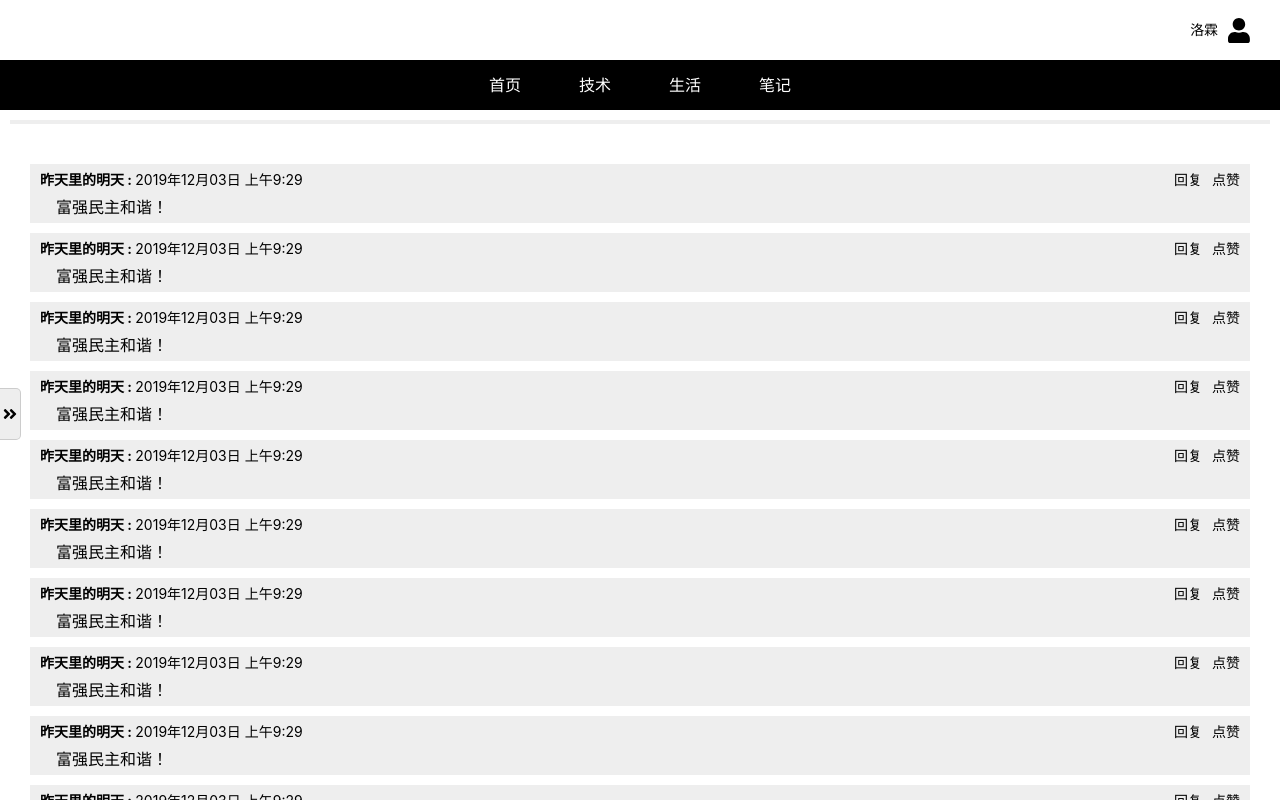
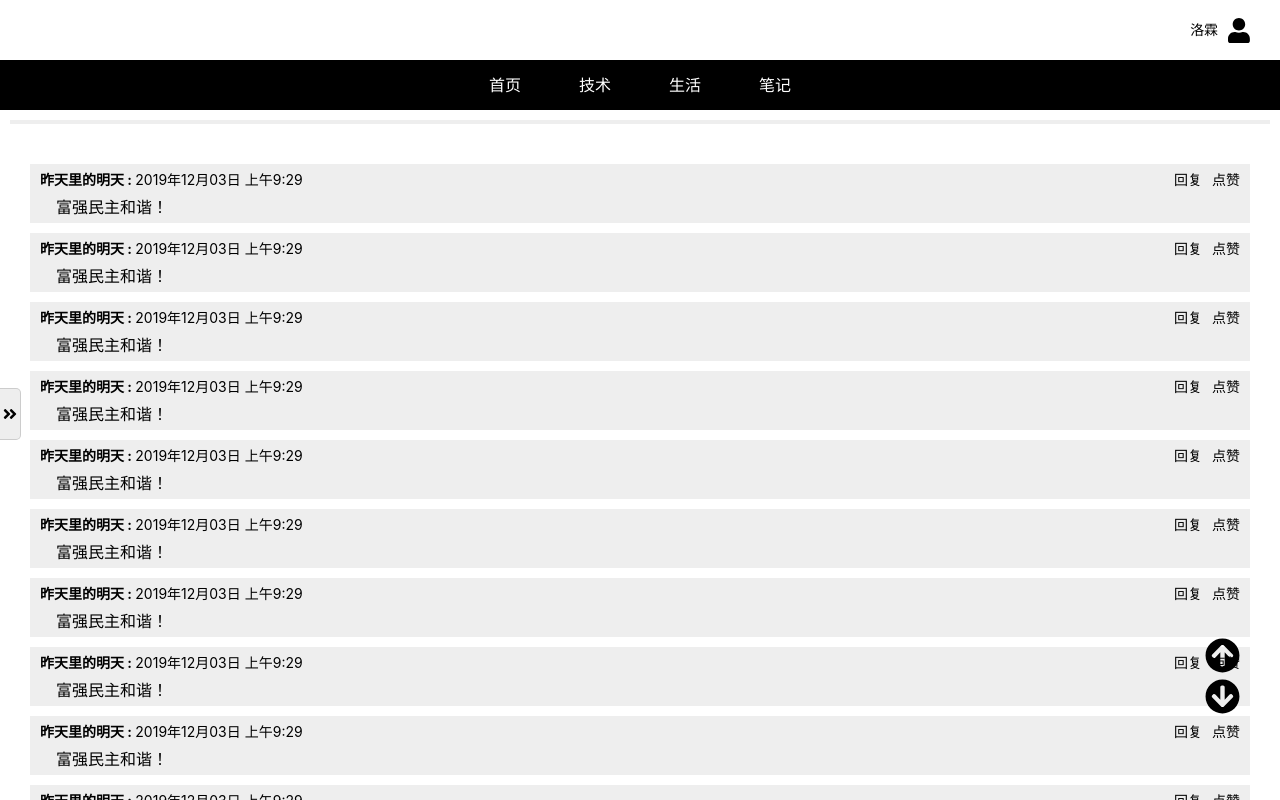
Before and after one commit to rudylucky/react-demo, a React app: page /article/detail/1 in a window 1280 px wide. Built offline with nearby package versions, Linux system fonts and the light colour scheme; no server answers.

Commit message:
update scroll to top

```diff
--- a/package.json
+++ b/package.json
@@ -23,6 +23,7 @@
     "babel-jest": "^25.1.0",
     "babel-loader": "8.0.6",
     "babel-plugin-named-asset-import": "^0.3.6",
+    "babel-plugin-prismjs": "^2.0.1",
     "babel-preset-react-app": "^9.1.1",
     "camelcase": "^5.3.1",
     "case-sensitive-paths-webpack-plugin": "2.3.0",
@@ -156,10 +157,5 @@
       "jest-watch-typeahead/filename",
       "jest-watch-typeahead/testname"
     ]
-  },
-  "babel": {
-    "presets": [
-      "react-app"
-    ]
   }
 }
--- /dev/null
+++ b/src/components/layout/AppFooter/index.jsx
@@ -0,0 +1,12 @@
+import React from 'react'
+
+const AppFooter = () => {
+
+  return (
+    <div>
+      footer
+    </div>
+  )
+}
+
+export default AppFooter
--- a/src/components/layout/BaseLayout/index.module.scss
+++ b/src/components/layout/BaseLayout/index.module.scss
@@ -22,4 +22,7 @@
     // padding: 20px 3px 0 3px;
     position: relative;
   }
+  .footer {
+    display: block;
+  }
 }
--- a/src/components/layout/BaseLayout/index.tsx
+++ b/src/components/layout/BaseLayout/index.tsx
@@ -6,6 +6,7 @@ import style from './index.module.scss'
 import BreadCrumb from 'components/BreadCrumb'
 import AppRoute from 'components/AppRoute'
 import util from '../../../common/util'
+import AppFooter from '../AppFooter'
 
 function composeRouter(parents: Array<IRoute>, routers: Array<IRoute>): Array<IRoute> {
   if (!parents || !parents.length) {
@@ -24,7 +25,7 @@ const BaseLayout = () => {
 
   return (
     <div className={style.baseLayout}>
-      <div className={style.header}>
+      <div className={style.header} id={style.header}>
         <AppHeader />
       </div>
       <div className={style.menuBar}>
@@ -36,6 +37,9 @@ const BaseLayout = () => {
       <div className={style.content}>
         <AppRoute routers={routers} />
       </div>
+      <div className={style.footer} id={style.footer}>
+        <AppFooter />
+      </div>
     </div>
   )
 }
--- a/src/pages/ArticleView/index.module.scss
+++ b/src/pages/ArticleView/index.module.scss
@@ -2,10 +2,6 @@
   text-align: start;
   display: flex;
   height: 100%;
-
-  li {
-    list-style: none;
-  }
 
   .toc {
     text-align: start;
@@ -74,4 +70,17 @@
     .comment {
     }
   }
+
+  .toTop {
+    position: fixed;
+    bottom: 80px;
+    right: 40px;
+    .icon {
+      display: block;
+      color: #000;
+      margin-bottom: 6px;
+      font-size: 35px;
+      cursor: pointer;
+    }
+  }
 }
--- a/src/pages/ArticleView/index.tsx
+++ b/src/pages/ArticleView/index.tsx
@@ -5,15 +5,16 @@ import markdownStyle from './markdown.module.scss'
 import style from './index.module.scss'
 
 import prismjs from 'prismjs'
-import 'prismjs/themes/prism.css'
-import 'prismjs/components/prism-java'
 import { useParams } from 'react-router-dom'
 import util from 'common/util'
 import Comment from './Comment'
 import CommentService from 'services/CommentService'
 import { FontAwesomeIcon } from '@fortawesome/react-fontawesome'
-import { faAngleDoubleLeft, faAngleDoubleRight } from '@fortawesome/free-solid-svg-icons'
+import { faAngleDoubleLeft, faAngleDoubleRight, faArrowCircleDown, faArrowCircleUp } from '@fortawesome/free-solid-svg-icons'
 import { useDispatch } from 'react-redux'
+
+import baseLayoutStyle from 'components/layout/BaseLayout/index.module.scss'
+import { rootCertificates } from 'tls'
 
 interface IToc {
   anchor: string,
@@ -130,8 +131,13 @@ const AritcleView = () => {
     )
   }
 
+  const hightlightCode = (code: any, lang: any) => {
+    console.log(lang)
+    return ['mermaid', ''].includes(lang) ? code : prismjs.highlight(code, prismjs.languages[lang], lang)
+  }
+
   marked.setOptions({
-    highlight: (code, lang) => ['mermaid', ''].includes(lang) ? code : prismjs.highlight(code, prismjs.languages[lang], lang),
+    highlight: hightlightCode,
     renderer,
     pedantic: false,
     gfm: true,
@@ -164,8 +170,7 @@ const AritcleView = () => {
     })()
   }, [])
 
-  useEffect(() => {
-    document.querySelectorAll('a[href^="#"]').forEach(anchor => {
+  const smoothScroll = (anchor: Element) => {
     anchor.addEventListener('click', function (e) {
       e.preventDefault()
       const href = anchor.getAttribute('href')
@@ -180,13 +185,24 @@ const AritcleView = () => {
           behavior: 'smooth'
         })
     })
-    })
+  }
+
+  useEffect(() => {
+    document.querySelectorAll('a[href^="#"]').forEach(smoothScroll)
+    const headerDom = document.getElementById(baseLayoutStyle.header)
+    headerDom && smoothScroll(headerDom)
+    const footerDom = document.querySelector(baseLayoutStyle.footer)
+    footerDom && smoothScroll(footerDom)
   }, [toc])
 
   const comments = CommentService.getInstance().getComments()
   const dispatch = useDispatch()
 
   dispatch({ type: 'UPDATE_ARTICLE', title: article?.title ?? '' })
+
+  const toBottom = () => {
+
+  }
 
   return (
     <div className={style.articleView}>
@@ -208,6 +224,14 @@ const AritcleView = () => {
           {comments.map((v, i) => <Comment key={i} {...v} />)}
         </div>
       </div>
+      <div className={style.toTop}>
+        <a href={'#' + baseLayoutStyle.header}>
+          <FontAwesomeIcon className={style.icon} icon={faArrowCircleUp} />
+        </a>
+        <a href={'#' + baseLayoutStyle.footer}>
+          <FontAwesomeIcon onClick={toBottom} className={style.icon} icon={faArrowCircleDown} />
+        </a>
+      </div>
     </div>
   )
 }
```
Also changed, not shown: .babelrc (added), src/components/layout/AppFooter/index.module.scss (added), 1 other file (tests, documents, lock files or other folders). Lines whose indentation alone changed are shown as unchanged.
